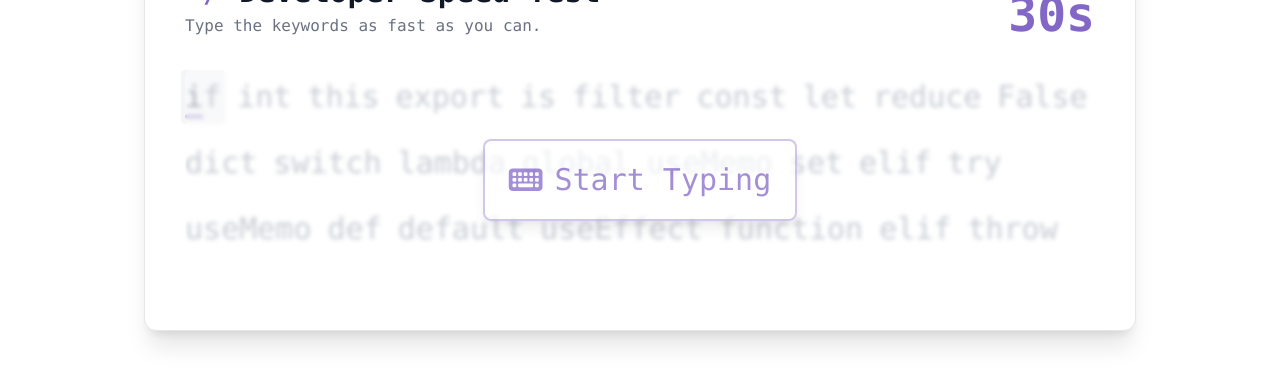
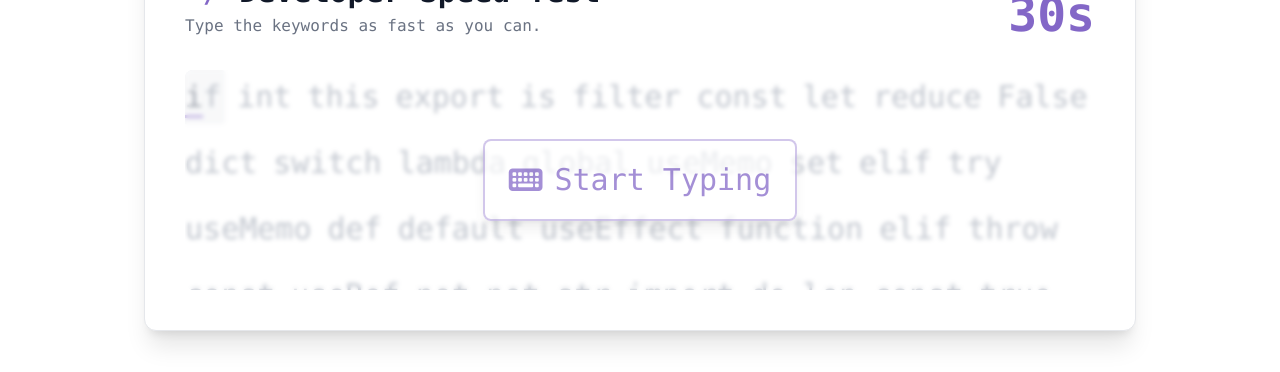
Before and after one commit to halcyon-past/Minimal-Portfolio, a React (Vite) app: page /play/typing-test in a window 1280 px wide. Shown: the part 324-696 px from the top of the page. Built offline with nearby package versions, Linux system fonts and the light colour scheme.

Commit message:
updated typing text line push

```diff
--- a/src/pages/TypingTestPage.jsx
+++ b/src/pages/TypingTestPage.jsx
@@ -143,6 +143,24 @@ export default function TypingTestPage() {
 
   const currentWordIndex = typedHistory.length;
 
+  const activeWordRef = useRef(null);
+  const containerTopRef = useRef(null);
+  const [lineOffset, setLineOffset] = useState(0);
+
+  useEffect(() => {
+    if (status === 'playing' && activeWordRef.current && containerTopRef.current) {
+      // Find the current line's top offset relative to the container
+      const top = activeWordRef.current.offsetTop;
+
+      // If it's on the first line (top === 0 or close to 0) we don't want to move it to top right away if it's already there
+      // We'll just shift offset to top. Since we only want to "move up when ONE line typing is done",
+      // keeping lineOffset to top means it perfectly aligns the current line at the top.
+      setLineOffset(Math.max(0, top));
+    } else if (status === 'waiting') {
+      setLineOffset(0);
+    }
+  }, [currentWordIndex, status]);
+
   return (
     <div
       className="relative max-w-5xl mx-auto px-4 py-12 md:py-20 min-h-[85vh] flex flex-col justify-start md:justify-center items-center font-sans"
@@ -248,7 +266,7 @@ export default function TypingTestPage() {
               </motion.div>
             </AnimatePresence>
           ) : (
-            <div className="relative text-xl md:text-3xl leading-[1.8] min-h-[160px] md:min-h-[220px]">
+            <div className="relative text-xl md:text-3xl leading-[1.8] h-[160px] md:h-[220px] overflow-hidden rounded-lg">
 
               {status === 'waiting' && (
                 <div className="absolute inset-0 flex items-center justify-center z-10 backdrop-blur-[2px] bg-white/40 rounded-lg">
@@ -261,9 +279,12 @@ export default function TypingTestPage() {
                 </div>
               )}
 
-              <div className="flex flex-wrap gap-x-4 gap-y-3 opacity-90 blur-[0.3px]">
-                {words.slice(Math.max(0, currentWordIndex - 10), currentWordIndex + 25).map((word, wIdx) => {
-                  const actualIndex = Math.max(0, currentWordIndex - 10) + wIdx;
+              <div
+                className="flex flex-wrap gap-x-4 gap-y-3 transition-transform duration-300 ease-out will-change-transform"
+                ref={containerTopRef}
+                style={{ transform: `translateY(-${lineOffset}px)` }}
+              >
+                {words.map((word, actualIndex) => {
                   const isCurrent = actualIndex === currentWordIndex;
                   const isPast = actualIndex < currentWordIndex;
 
@@ -278,6 +299,7 @@ export default function TypingTestPage() {
                   return (
                     <div
                       key={actualIndex}
+                      ref={isCurrent ? activeWordRef : null}
                       className={`relative flex ${isCurrent ? 'bg-gray-100 rounded px-1 -mx-1' : ''}`} // highlight box for current word
                     >
                       {/* Base word */}
```
